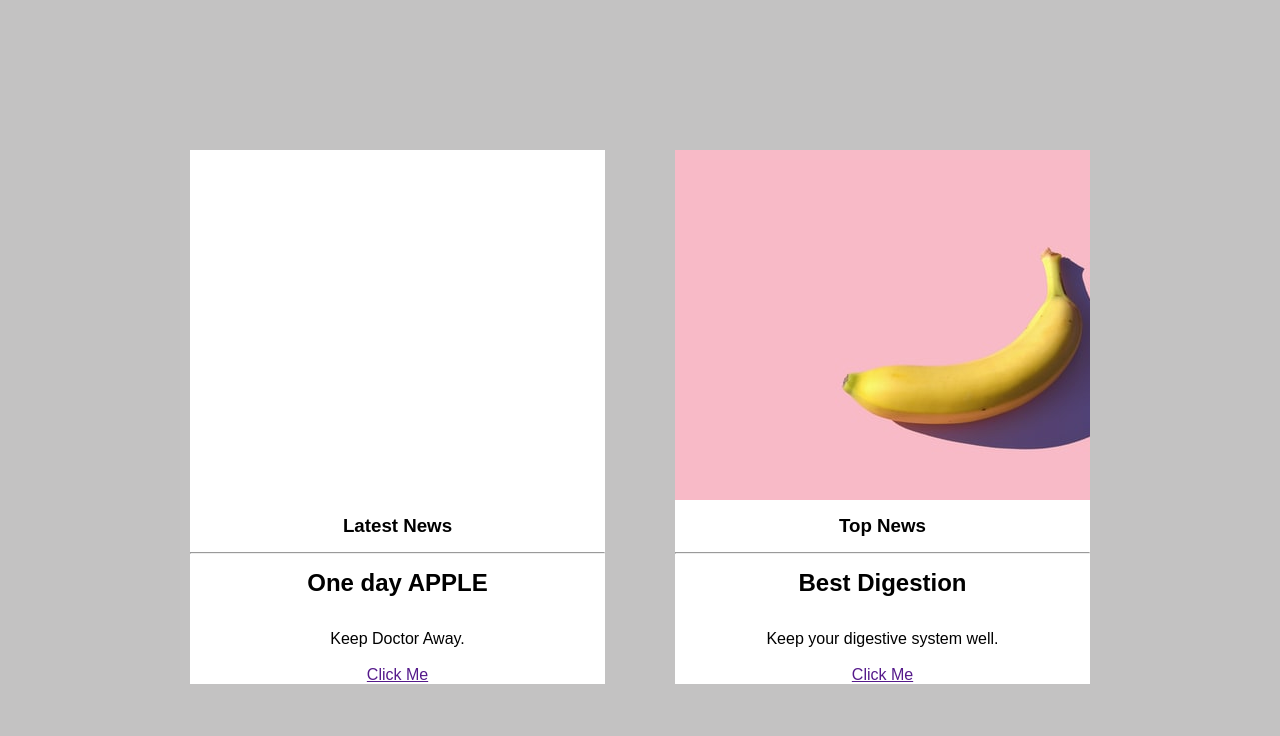
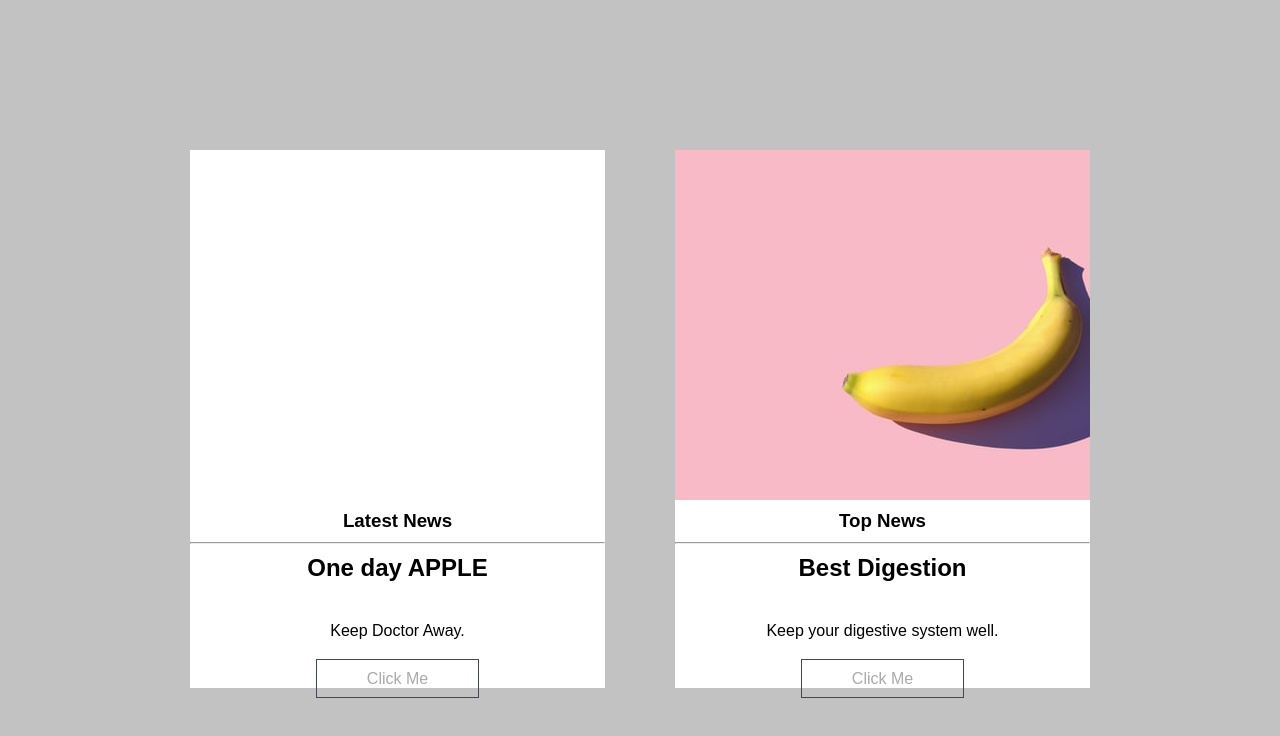
Before and after one commit to karintky/1stWEB-hc-zl-0825, a plain HTML site: page index.html in a window 1280 px wide. Shown: the part 800-1536 px from the top of the page. Drawn offline with Linux system fonts and the light colour scheme.

Commit message:
Complete News

```diff
--- a/index.html
+++ b/index.html
@@ -32,7 +32,7 @@
             <hr>
             <h1>One day APPLE</h1>
             <p>Keep Doctor Away.</p>
-            <a href="">Click Me</a>
+            <a href="" class="button">Click Me</a>
         </div>
         <div>
             <div id="news-right"></div>
@@ -40,7 +40,7 @@
             <hr>
             <h1>Best Digestion</h1>
             <p>Keep your digestive system well.</p>
-            <a href="">Click Me</a>
+            <a href="" class="button">Click Me</a>
         </div>
     </section>
 </body>
--- a/style.css
+++ b/style.css
@@ -62,11 +62,11 @@ body{
 
 #news h3, h1 {
     text-align : center;
-    padding: 15px;
+    padding: 10px;
 }
 
 #news p{
-    line-height: 1.5;
+    line-height: 3;
     padding: 15px;
 }
 
@@ -89,3 +89,16 @@ body{
     height: 350px;
     background-image: url(./IMG/newsrightbanana.jpg);
 }
+
+.button{
+    text-decoration:none ;
+    color: #aaa;
+    border: 1px solid #3F4956;
+    padding: 10px 50px;
+    transition: 0.5;
+}
+
+.button:hover{
+    color:white;
+    background: #aaa;
+}
```
